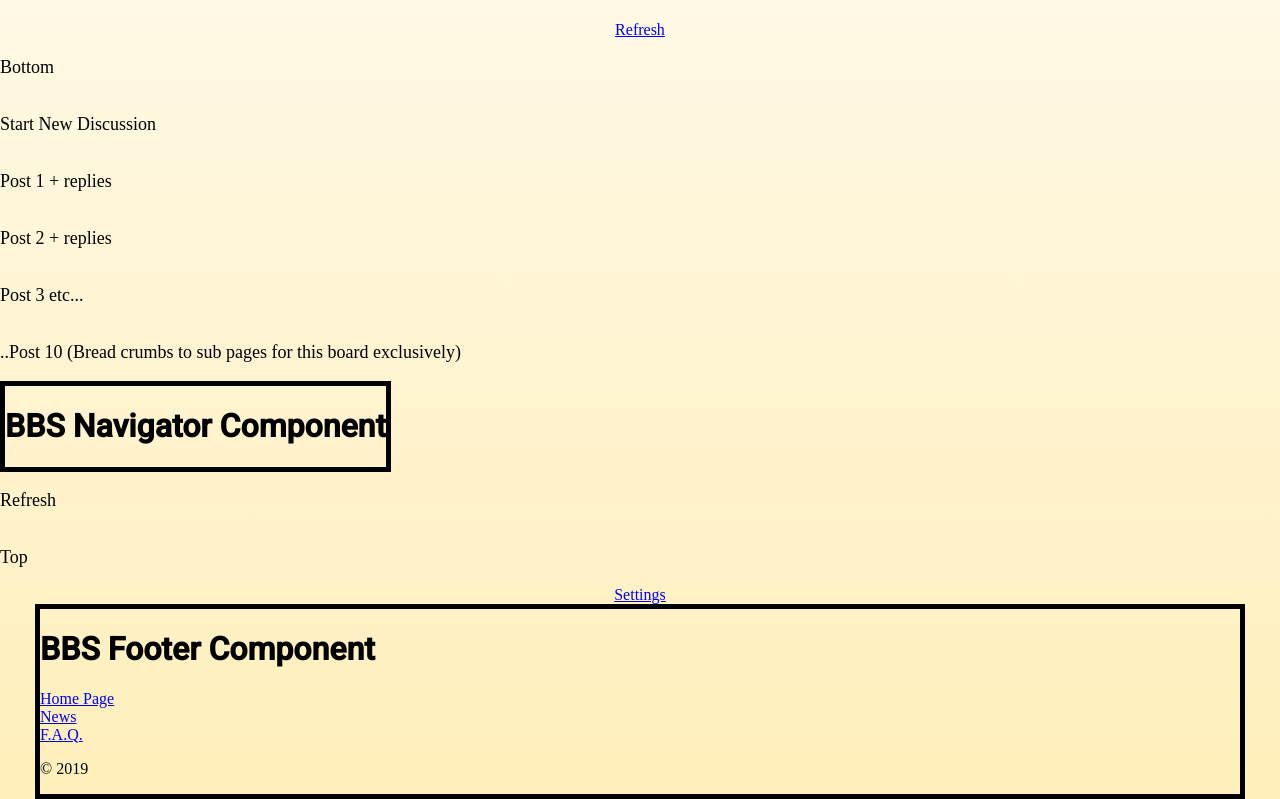
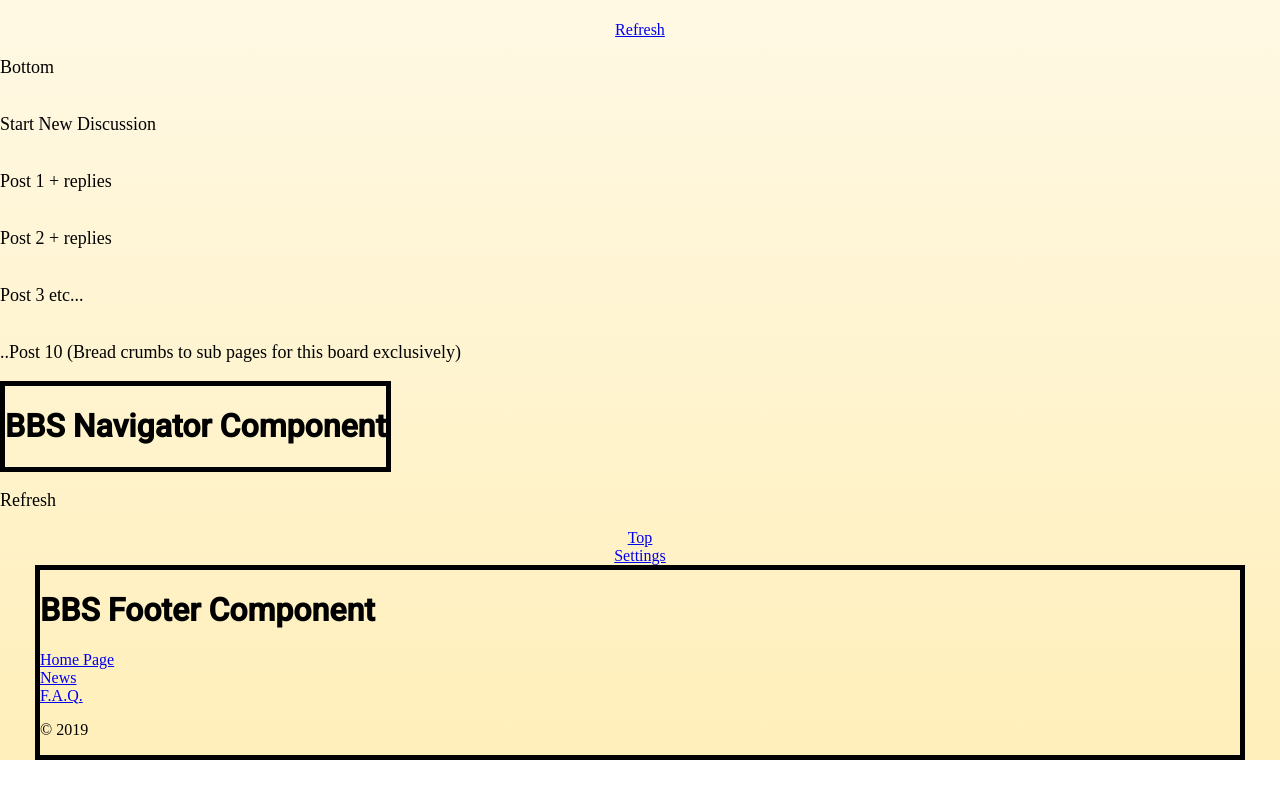
Before and after one commit to Yonkai/BBS, a Next.js app: page /indivdualboard in a window 1280 px wide. Shown: the part 477-1276 px from the top of the page. After the commit the page ends 1237 px from the top, so only its background shows below. Built offline with nearby package versions, Linux system fonts and the light colour scheme.

Commit message:
Added ScrollToTop component

```diff
--- a/components/BoardContent.js
+++ b/components/BoardContent.js
@@ -1,6 +1,7 @@
 import { withRouter } from 'next/router';
 import Navigator from './Navigator.js';
 import Link from 'next/link';
+import ScrollTop from './ScrollTop';
 
 const BoardContent = withRouter((props) => (
     <>
@@ -16,7 +17,7 @@ const BoardContent = withRouter((props) => (
             <p>..Post 10 (Bread crumbs to sub pages for this board exclusively)</p>
             <Navigator/>
             <p>Refresh</p>
-            <p>Top</p>
+            <ScrollTop/>
             <Link href="/settings">
                 <a>Settings</a>
             </Link>
--- /dev/null
+++ b/components/ScrollTop.js
@@ -0,0 +1,21 @@
+class ScrollTop extends React.Component {
+    constructor(props) {
+      super(props);
+    }
+
+    scrollToTop(e) {
+        e.preventDefault();
+        window.scrollTo(0, 0);
+    }
+
+    render() {
+      return (
+        <a href="#" onClick={this.scrollToTop}>
+            Top
+        </a>
+      );
+    }
+  }
+
+
+export default ScrollTop
```
